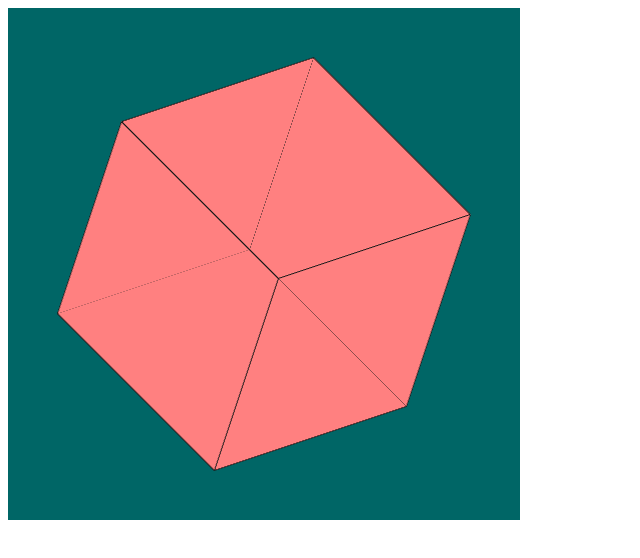
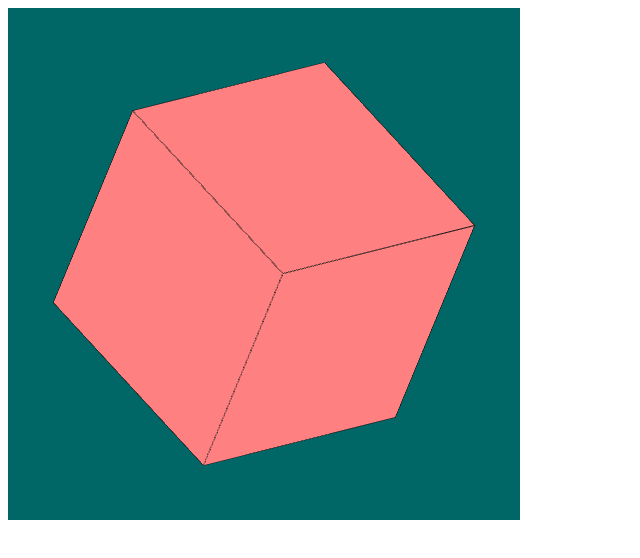
Before and after one commit to Ellendren/CS385-webGL, a plain HTML site: page Assignment3/Cube.html in a window 1280 px wide. Shown: the whole page, without its empty margins (0-640 px from the left). Drawn offline with Linux system fonts and the light colour scheme.

Commit message:
fixed facedness issue with the cube

```diff
--- a/Assignment3/Cube.js
+++ b/Assignment3/Cube.js
@@ -21,16 +21,18 @@ function Cube( gl, vertexShaderId, fragmentShaderId ) {
 
     //hardcode cube verticies
     var positions = [
-        -0.5, 0.5, -0.5,    //top left, froont
-        0.5, 0.5, -0.5,     //top right, front
-        -0.5, -0.5, -0.5,   //bottom left, front
-        0.5, -0.5, -0.5,    //bottom right, front
-        -0.5, 0.5, 0.5,     //top left, back
-        0.5, 0.5, 0.5,      //top right, back
-        -0.5, -0.5, 0.5,    //bottom left, back
-        0.5, -0.5, 0.5      //bottom right, back
+        -0.5, 0.5, 0.5,    //top left, back
+        0.5, 0.5, 0.5,     //top right, back
+        -0.5, -0.5, 0.5,   //bottom left, back
+        0.5, -0.5, 0.5,    //bottom right, back
+        -0.5, 0.5, -0.5,     //top left, front
+        0.5, 0.5, -0.5,      //top right, front
+        -0.5, -0.5, -0.5,    //bottom left, front
+        0.5, -0.5, -0.5      //bottom right, front
     ];
 
+    //note sense we use a triangle fan to render the cube, only y=the
+    //order of the first three vertexs matter for the facing
     var indices = [0, 1, 2, 3, 7, 1, 5, 0, 4, 2, 6, 7, 4, 5];
 
     this.indices = { count: indices.length}
--- a/Assignment3/main.js
+++ b/Assignment3/main.js
@@ -3,7 +3,7 @@
 function init(){
 
     var angle = 0.0;
-    var axis = [1.0, 1.0, 0.0];
+    var axis = [1.0, 1.0, 0.1];
 
     var canvas = document.getElementById("webgl-canvas");
     gl = canvas.getContext("webgl2");
@@ -18,6 +18,7 @@ function init(){
 
     cube = new Cube(gl);
 
+    //render();
     requestAnimationFrame(render);
 
     function render(){
@@ -26,7 +27,7 @@ function init(){
 
         angle += 1.0;
 
-        var rotationMatrix = rotate(angle, axis);
+        rotationMatrix = rotate(angle, axis);
 
         cube.rotationMatrix = rotationMatrix;
 
```
Also changed, not shown: Assignment3/Cube.html (+1 -0 lines).
